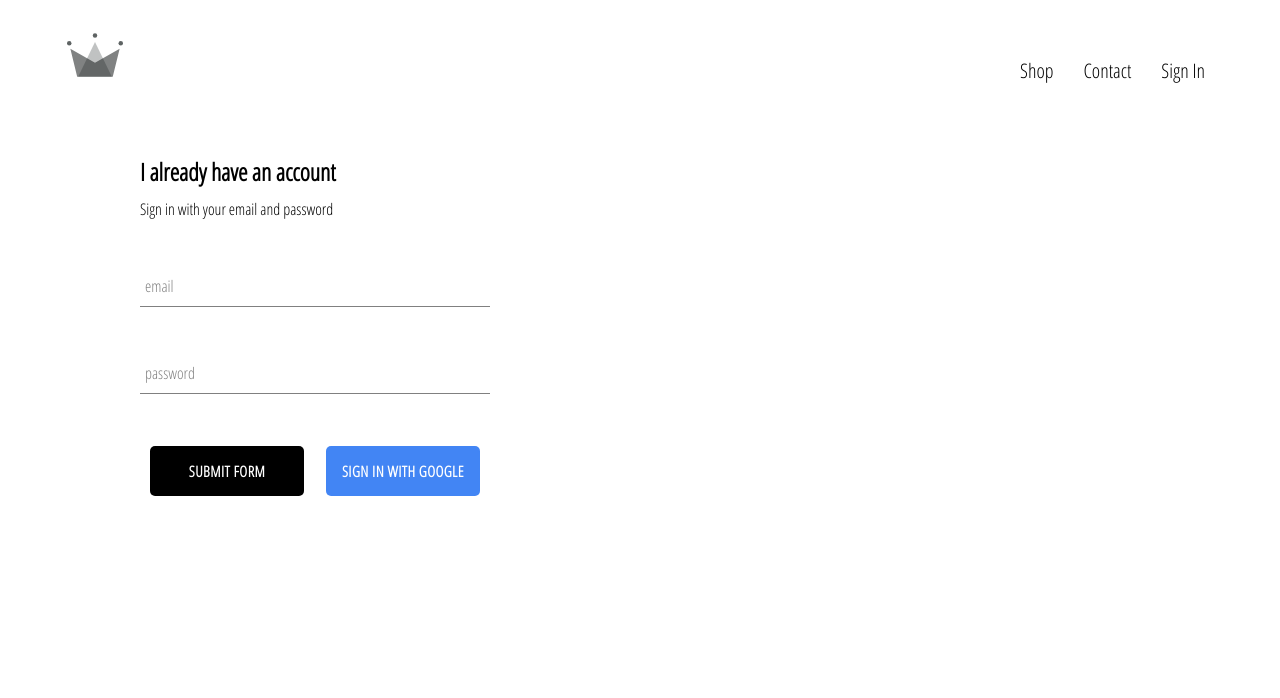
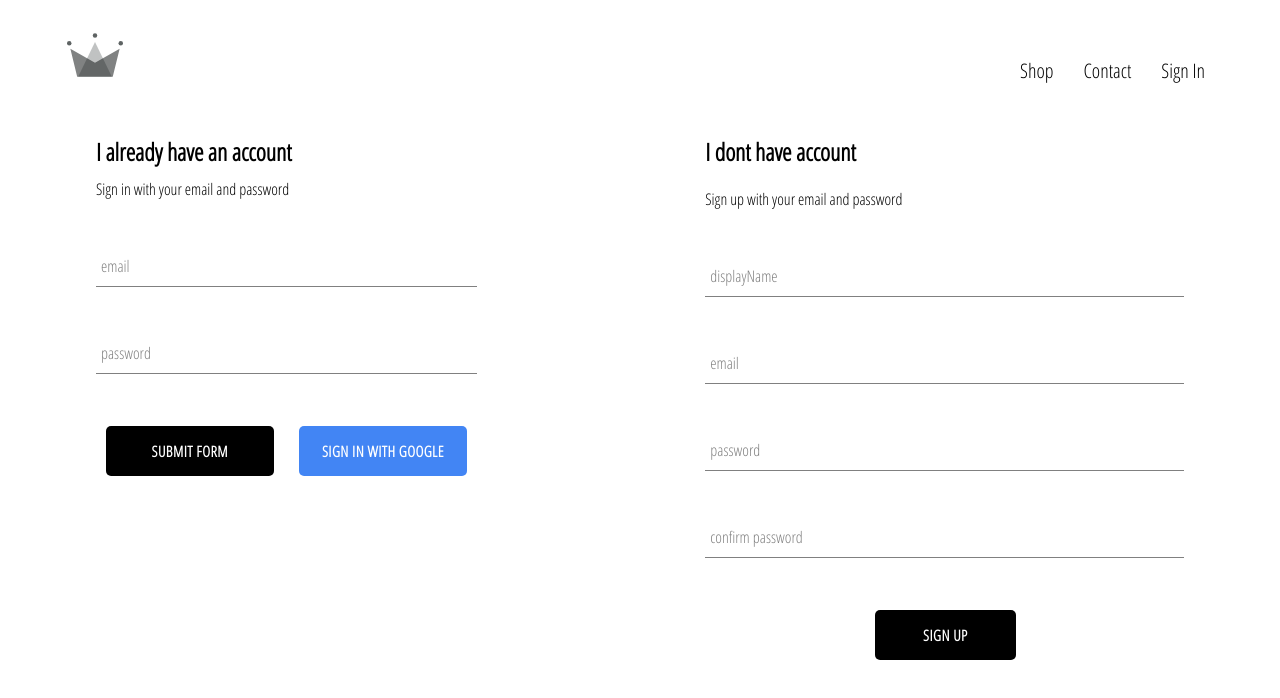
Before and after one commit to Reynarow/Crwn-prj, a React (Create React App) app: page /signin in a window 1280 px wide. Shown: the top 698 px of the page. Built offline with nearby package versions, Linux system fonts and the light colour scheme; no server answers.

Commit message:
complete sing in sign up component

```diff
--- a/src/App.js
+++ b/src/App.js
@@ -4,7 +4,7 @@ import HomePage from "./Pages/HomePage/HomePage.component";
 import ShopPage from "./Pages/ShopPage/ShopPage.component"
 import Header from "./Components/Header/Header.component";
 import SignInSignUpPage from "./Pages/Sign-in-Sign-up/Sign-in-Sign-up.component";
-import {auth} from './Components/firebase/firebase-utils';
+import {auth , createUserProfileDocument} from './Components/firebase/firebase-utils';
 import './App.css';
 
 
@@ -23,9 +23,21 @@ class App extends React.Component {
   unsubscribeFormAuth = null;
 
   componentDidMount(){
-   this.unsubscribeFormAuth= auth.onAuthStateChanged(user => {
-      this.setState({ currentUser:user})
-      console.log(user);
+   this.unsubscribeFormAuth= auth.onAuthStateChanged(async userAuth => {
+
+        if(userAuth){
+          const useRef= await createUserProfileDocument(userAuth);
+
+          useRef.onSnapshot( snapShot => {
+            this.setState({
+              currentUser:{
+                id:snapShot.id,
+                ...snapShot.data()
+              }
+            })
+          })
+        }
+        this.setState({currentUser:userAuth})
     })
 
   }
--- a/src/Components/Custom-button/Custom-button.styles.scss
+++ b/src/Components/Custom-button/Custom-button.styles.scss
@@ -1,6 +1,7 @@
 .custom-button {
 
   width: 44%;
+  min-width: 130px;
   height: 50px;
   letter-spacing: 0.5px;
   padding: 0px 7px;
--- a/src/Components/Sign-in/Sign-in.component.jsx
+++ b/src/Components/Sign-in/Sign-in.component.jsx
@@ -3,7 +3,7 @@ import React from 'react';
 import './Sign-in.styles.scss';
 import FormInput from '../form-input/Form-input.component';
 import CustomButton from '../Custom-button/Custom-button.compnent';
-import {signInWithGoogle} from '../firebase/firebase-utils';
+import {signInWithGoogle , auth} from '../firebase/firebase-utils';
 
 
 
@@ -17,9 +17,24 @@ class SignIn extends React.Component {
         }
     }
 
-    handleSubmit = (event) => {
+    handleSubmit = async(event) => {
 
         event.preventDefault();
+        const {email,password }= this.state;
+
+       try {
+           await auth.signInWithEmailAndPassword(
+               email,
+               password
+           )
+           this.setState({
+            email: "",
+            password: "",
+           })
+       } catch (error) {
+           console.log(alert(error.message));
+       }
+
 
         this.setState({
             email: '', password: '',
--- /dev/null
+++ b/src/Components/Sign-up/Sign-up.component.jsx
@@ -0,0 +1,103 @@
+import React from 'react';
+import FormInput from '../form-input/Form-input.component';
+import CustomButton from "../Custom-button/Custom-button.compnent";
+import { auth, createUserProfileDocument } from '../firebase/firebase-utils';
+import "./Sign-up.styles.scss";
+
+
+
+class SignUp extends React.Component {
+
+    constructor(props) {
+        super(props);
+
+        this.state = {
+            displayName: '',
+            email: '',
+            password: '',
+            confirmPassword: ''
+        }
+
+    }
+
+    handleChange = (event) => {
+        const { value, name } = event.target;
+        this.setState({ [name]: value })
+    }
+
+    handleSubmit = async (event) => {
+        event.preventDefault();
+
+        const { displayName, email, password, confirmPassword } = this.state;
+
+        if (password !== confirmPassword) {
+            alert("check your passwords don't match :)");
+            return;
+        }
+        try {
+            const { user } = await auth.createUserWithEmailAndPassword(email, password);
+            await createUserProfileDocument(user, { displayName });
+        } catch (error) {
+            console.error(error)
+        }
+        this.setState({
+            displayName: '',
+            email: '',
+            password: '',
+            confirmPassword: ''
+        })
+    }
+
+    render() {
+        return (
+            <div className="sign-up">
+                    <h2 className="title">I dont have account</h2>
+                    <span className="subtitle">Sign up with your email and password</span>
+                <form onSubmit={this.handleSubmit} >
+                    <FormInput
+                        type="text"
+                        name="displayName"
+                        value={this.state.displayName}
+                        handleChange={this.handleChange}
+                        lable="displayName"
+                        required
+                    />
+
+                    <FormInput
+                        type="email"
+                        name="email"
+                        value={this.state.email}
+                        handleChange={this.handleChange}
+                        lable="email"
+                        required
+                    />
+                    <FormInput
+                        type="password"
+                        name="password"
+                        value={this.state.password}
+                        handleChange={this.handleChange}
+                        lable="password"
+                        required
+                    />
+                    <FormInput
+                        type="password"
+                        name="confirmPassword"
+                        value={this.state.confirmPassword}
+                        handleChange={this.handleChange}
+                        lable="confirm password"
+                        required
+                    />
+                    <div className='buttons'>
+                        <CustomButton type="submit"  >Sign UP</CustomButton>
+                    </div>
+
+                </form>
+            </div>
+        )
+    }
+}
+
+
+
+
+export default SignUp;
--- /dev/null
+++ b/src/Components/Sign-up/Sign-up.styles.scss
@@ -0,0 +1,13 @@
+.sign-up{
+    display: flex;
+    flex-direction: column;
+    width: 44%;
+    justify-content: center;
+
+    .buttons{
+
+       margin: 10px auto;
+
+       padding-left: 160px;
+    }
+}
--- a/src/Components/firebase/firebase-utils.js
+++ b/src/Components/firebase/firebase-utils.js
@@ -15,6 +15,38 @@ const config = {
     measurementId: "G-MSZC5EEZBJ"
 };
 
+
+export const createUserProfileDocument = async (userAuth,additionalData) =>{
+
+    if (!userAuth) return;
+
+    const useRef = firestore.doc(`users/${userAuth.uid}`);
+
+    const snapShot = await useRef.get();
+
+    if(!snapShot.exists){
+        const {displayName , email} =userAuth;
+        const createdAt = new Date();
+        try {
+            useRef.set({
+                displayName,
+                email,
+                createdAt,
+                ...additionalData
+            })
+        } catch (error) {
+            console.log("error happend", error.message);
+        }
+
+    }
+  return useRef;
+
+}
+
+
+
+
+
 firebase.initializeApp(config);
 
 
@@ -22,6 +54,8 @@ firebase.initializeApp(config);
 export const auth = firebase.auth();
 export const firestore = firebase.firestore();
 
+
+
 const provider = new firebase.auth.GoogleAuthProvider();
 provider.setCustomParameters({prompt: 'select_account'});
 export const signInWithGoogle = () => auth.signInWithPopup(provider);
--- a/src/Components/form-input/Form-input.styles.scss
+++ b/src/Components/form-input/Form-input.styles.scss
@@ -14,7 +14,7 @@ $main-color: black;
   .form-input {
     background: none;
     background-color: white;
-    color: $main-color;
+    color: $sub-color;
     font-size: 18px;
     padding: 10px 10px 10px 5px;
     display: block;
--- a/src/Components/menu-item/menu-item.styles.scss
+++ b/src/Components/menu-item/menu-item.styles.scss
@@ -13,6 +13,7 @@
    &:hover{
 
      cursor: pointer;
+
      & .background-image{
        transform: scale(1.1);
      }
@@ -41,6 +42,7 @@
     }
 
     .content {
+      position: absolute;
       height: 90px;
       padding: 0 25px;
       display: flex;
@@ -48,7 +50,6 @@
       align-items: center;
       justify-content: center;
       border: 1px solid black;
-      position: absolute;
       background-color: white;
       opacity: .6;
 
--- a/src/Pages/Sign-in-Sign-up/Sign-in-Sign-up.component.jsx
+++ b/src/Pages/Sign-in-Sign-up/Sign-in-Sign-up.component.jsx
@@ -1,5 +1,6 @@
 import React from 'react';
-import SignIn from '../../Components/Sign-in/Sign-in.component'
+import SignIn from '../../Components/Sign-in/Sign-in.component';
+import SignUp from '../../Components/Sign-up/Sign-up.component';
 import './Sign-in-Sign-up.styles.scss';
 
 
@@ -7,6 +8,7 @@ const SignInSignUpPage = () =>(
 
     <div className="sign-in-sign-up">
         <SignIn />
+        <SignUp />
     </div>
 
 
--- a/src/Pages/Sign-in-Sign-up/Sign-in-Sign-up.styles.scss
+++ b/src/Pages/Sign-in-Sign-up/Sign-in-Sign-up.styles.scss
@@ -1,4 +1,6 @@
 .sign-in-sign-up{
-
-padding: 20px 80px;
+    display: flex;
+    justify-content: space-between;
+    width: 85vw;
+    margin: 20px auto;
 }
```
